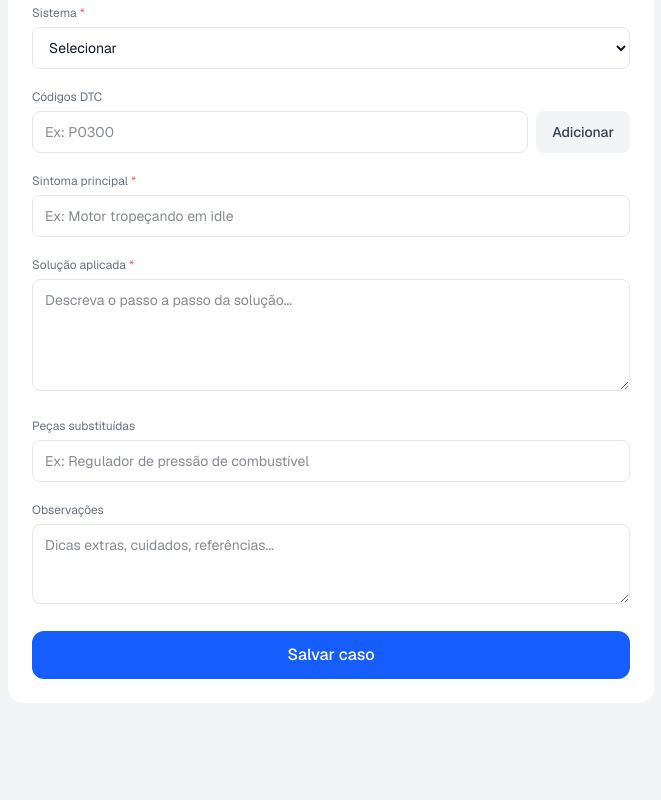
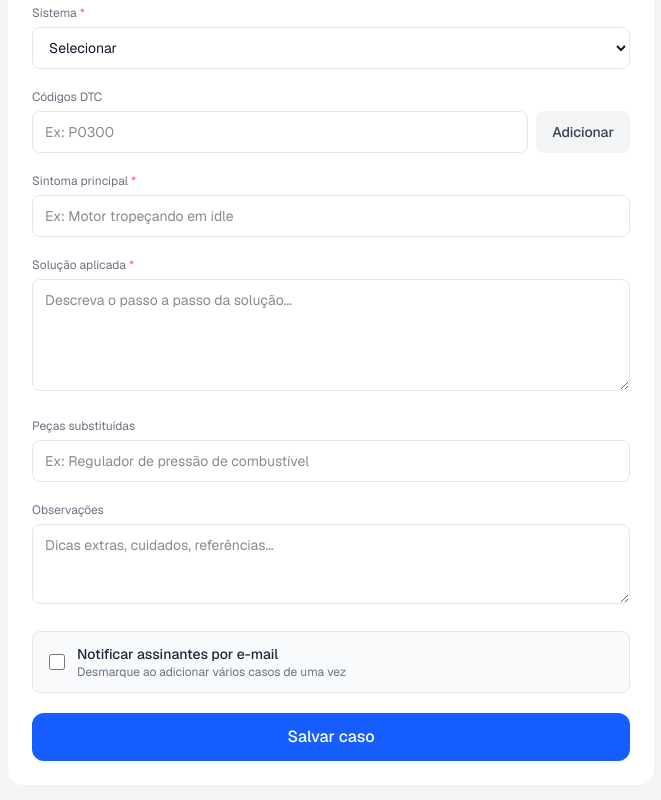
Before and after one commit to magayverinjecar/magayver-diag-site, a Next.js app: page /admin/novo-caso in a window 1280 px wide. Shown: the part 332-1132 px from the top of the page, without its empty margins (309-970 px from the left). Before the commit the page ends 1056 px from the top, so only its background shows below. Built offline with nearby package versions, Linux system fonts and the light colour scheme.

Commit message:
feat: add opt-in email notification checkbox on new case form

```diff
--- a/app/admin/novo-caso/page.tsx
+++ b/app/admin/novo-caso/page.tsx
@@ -13,6 +13,7 @@ export default function NovoCasoPage() {
   const [error, setError] = useState('')
   const [dtcInput, setDtcInput] = useState('')
   const [dtcList, setDtcList] = useState<string[]>([])
+  const [notificar, setNotificar] = useState(false)
 
   const [form, setForm] = useState({
     titulo: '',
@@ -56,7 +57,7 @@ export default function NovoCasoPage() {
       return
     }
 
-    // Dispara notificação por e-mail em background (não bloqueia o redirect)
+    if (notificar) {
       fetch('/api/notificar-novo-caso', {
         method: 'POST',
         headers: { 'Content-Type': 'application/json' },
@@ -69,6 +70,7 @@ export default function NovoCasoPage() {
           sistema: form.sistema,
         }),
       }).catch(() => {})
+    }
 
     router.push('/casos')
   }
@@ -155,6 +157,19 @@ export default function NovoCasoPage() {
 
           {error && <p className="text-xs text-red-600 bg-red-50 border border-red-100 rounded-lg px-3 py-2">{error}</p>}
 
+          <label className="flex items-center gap-3 bg-gray-50 border border-gray-200 rounded-lg px-4 py-3 cursor-pointer">
+            <input
+              type="checkbox"
+              checked={notificar}
+              onChange={e => setNotificar(e.target.checked)}
+              className="w-4 h-4 accent-blue-600"
+            />
+            <div>
+              <p className="text-sm font-medium text-gray-800">Notificar assinantes por e-mail</p>
+              <p className="text-xs text-gray-500">Desmarque ao adicionar vários casos de uma vez</p>
+            </div>
+          </label>
+
           <button
             type="submit"
             disabled={loading}
```
Lines whose indentation alone changed are shown as unchanged.
